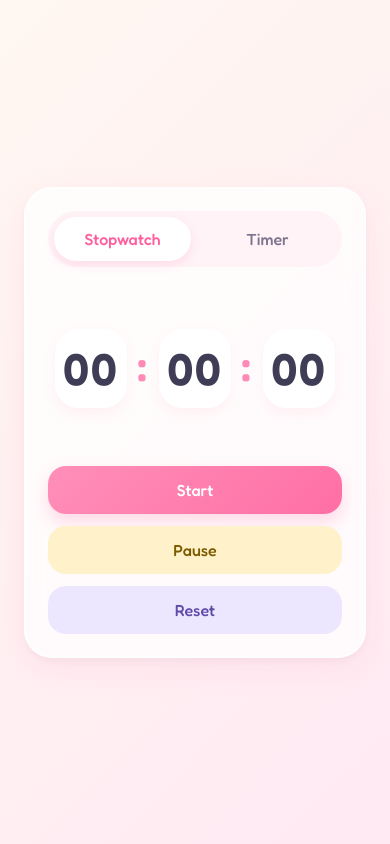
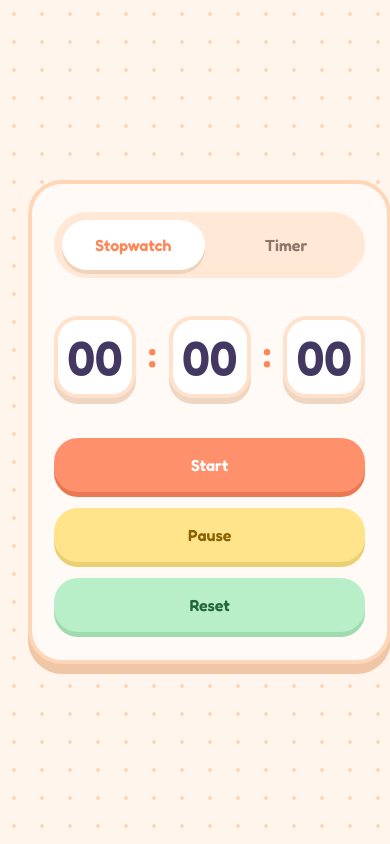
Before and after one commit to amirana/time-please, a React (Vite) app: page / in a window 390 px wide. Built offline with nearby package versions, Linux system fonts and the light colour scheme.

Commit message:
style: enhance UI with improved layout, colors, and responsive design

```diff
--- a/src/App.css
+++ b/src/App.css
@@ -8,9 +8,12 @@
 
 body {
   font-family: "Fredoka", sans-serif;
-  background: linear-gradient(135deg, #fff7f1, #ffe9f3);
   min-height: 100vh;
-  color: #3f3d56;
+  background: #fff5ec;
+  background-image:
+    radial-gradient(#ffd7b6 2px, transparent 2px);
+  background-size: 28px 28px;
+  color: #453830;
 }
 
 button,
@@ -22,56 +25,58 @@ input {
   min-height: 100vh;
   display: grid;
   place-items: center;
-  padding: 24px;
+  padding: 28px;
 }
+
+/* Main Card */
 
 .app-wrapper {
   width: 100%;
-  max-width: 480px;
-  background: rgba(255, 255, 255, 0.75);
-  backdrop-filter: blur(12px);
-  border: 2px solid rgba(255, 255, 255, 0.7);
-  border-radius: 32px;
-  padding: 28px;
-  box-shadow:
-    0 10px 30px rgba(255, 170, 200, 0.18),
-    0 4px 10px rgba(0, 0, 0, 0.04);
+  max-width: 560px;
+  background: #fffaf5;
+  border: 4px solid #ffd7b8;
+  border-radius: 42px;
+  padding: 38px 34px;
+  box-shadow: 0 10px 0 #efc7a6;
 }
 
 /* Tabs */
 
 .tabs-nav {
-  margin-bottom: 32px;
+  margin-bottom: 46px;
 }
 
 .tabs-list {
   list-style: none;
   display: flex;
-  background: #fff3f7;
-  padding: 6px;
+  gap: 10px;
+  background: #ffe8d6;
+  padding: 8px;
   border-radius: 999px;
-  gap: 8px;
 }
 
 .tab-item {
   flex: 1;
   text-align: center;
-  padding: 12px;
+  padding: 15px;
   border-radius: 999px;
   cursor: pointer;
-  font-weight: 500;
-  transition: all 0.25s ease;
-  color: #7d748d;
+  font-weight: 600;
+  font-size: 1rem;
+  color: #8c7768;
+  transition:
+    transform 0.12s ease,
+    background 0.12s ease;
 }
 
 .tab-item:hover {
-  background: rgba(255, 255, 255, 0.7);
+  transform: translateY(-1px);
 }
 
 .tab-item.active {
   background: white;
-  color: #ff5f9e;
-  box-shadow: 0 4px 10px rgba(255, 95, 158, 0.15);
+  color: #ff8757;
+  box-shadow: 0 4px 0 #f1d2ba;
 }
 
 /* Content */
@@ -79,119 +84,73 @@ input {
 .content-panel {
   display: flex;
   flex-direction: column;
-  gap: 28px;
+  gap: 42px;
 }
+
+/* Timer Display */
 
 .display-section {
   display: flex;
   justify-content: center;
-  align-items: center;
-  margin: 30px 0;
 }
 
 .time-display {
   display: flex;
   align-items: center;
-  gap: 10px;
-  font-size: clamp(2.8rem, 7vw, 4.5rem);
-  font-weight: 600;
-  letter-spacing: 2px;
+  gap: 18px;
 }
 
 .time-unit {
-  min-width: 88px;
-  text-align: center;
+  width: 104px;
+  height: 104px;
   background: white;
-  padding: 14px 10px;
-  border-radius: 24px;
-  box-shadow:
-    0 6px 14px rgba(255, 175, 204, 0.15),
-    inset 0 -2px 0 rgba(255, 255, 255, 0.7);
+  border: 4px solid #ffe1cc;
+  border-radius: 30px;
+  display: flex;
+  justify-content: center;
+  align-items: center;
+  font-size: 4rem;
+  font-weight: 600;
+  color: #433861;
+  box-shadow: 0 6px 0 #efd6c2;
 }
 
 .time-separator {
-  color: #ff8ab7;
+  font-size: 3.2rem;
+  font-weight: 600;
+  color: #ff8757;
   transform: translateY(-4px);
-}
-
-/* Buttons */
-
-.controls-group {
-  display: flex;
-  gap: 12px;
-}
-
-.btn {
-  flex: 1;
-  border: none;
-  border-radius: 18px;
-  padding: 14px;
-  font-size: 1rem;
-  font-weight: 500;
-  cursor: pointer;
-  transition:
-    transform 0.18s ease,
-    box-shadow 0.18s ease,
-    opacity 0.2s ease;
-}
-
-.btn:hover {
-  transform: translateY(-2px);
-}
-
-.btn:active {
-  transform: scale(0.98);
-}
-
-.btn-primary {
-  background: linear-gradient(135deg, #ff8fb8, #ff6fa5);
-  color: white;
-  box-shadow: 0 8px 18px rgba(255, 111, 165, 0.25);
-}
-
-.btn-secondary {
-  background: #fff1c9;
-  color: #7c5b00;
-}
-
-.btn-tertiary {
-  background: #ece7ff;
-  color: #5f4ca8;
 }
 
 /* Inputs */
 
 .inputs-group {
   display: flex;
-  gap: 12px;
-  margin: 30px 0;
+  gap: 14px;
+  margin: 20px 0 40px;
 }
 
 .time-input {
   width: 100%;
-  border: none;
+  height: 64px;
+  border: 4px solid #ffe1cc;
+  border-radius: 22px;
+  background: white;
   outline: none;
-  background: white;
-  padding: 16px;
-  border-radius: 18px;
   text-align: center;
-  font-size: 1rem;
-  color: #3f3d56;
-  box-shadow: 0 4px 12px rgba(0, 0, 0, 0.04);
-  transition: all 0.2s ease;
+  font-size: 1.1rem;
+  font-weight: 600;
+  color: #5d4e45;
+  transition: border-color 0.12s ease;
 }
 
 .time-input:focus {
-  box-shadow:
-    0 0 0 3px rgba(255, 143, 184, 0.2),
-    0 4px 12px rgba(0, 0, 0, 0.05);
+  border-color: #ffb48c;
 }
 
 .time-input::placeholder {
-  color: #b6adc4;
+  color: #c9b4a6;
 }
-
-/* Remove arrows */
 
 .time-input::-webkit-outer-spin-button,
 .time-input::-webkit-inner-spin-button {
@@ -203,42 +162,124 @@ input {
   -moz-appearance: textfield;
 }
 
-/* Time up message */
+/* Buttons */
+
+.controls-group {
+  display: flex;
+  gap: 16px;
+  margin-top: 6px;
+}
+
+.btn {
+  flex: 1;
+  border: none;
+  border-radius: 24px;
+  padding: 17px;
+  font-size: 1rem;
+  font-weight: 600;
+  cursor: pointer;
+  transition:
+    transform 0.12s ease,
+    box-shadow 0.12s ease;
+}
+
+.btn:hover {
+  transform: translateY(-2px);
+}
+
+.btn:active {
+  transform: translateY(2px);
+}
+
+/* Button Colors */
+
+.btn-primary {
+  background: #ff906c;
+  color: white;
+  box-shadow: 0 5px 0 #eb7852;
+}
+
+.btn-secondary {
+  background: #ffe48c;
+  color: #896100;
+  box-shadow: 0 5px 0 #ebd073;
+}
+
+.btn-tertiary {
+  background: #b8efc8;
+  color: #23663c;
+  box-shadow: 0 5px 0 #9edcb0;
+}
+
+/* Time Up Message */
 
 .time-up-message {
   text-align: center;
-  background: #fff0f5;
-  color: #ff4f8b;
-  padding: 12px;
-  border-radius: 16px;
-  font-weight: 500;
-  animation: bounce 0.7s ease infinite alternate;
+  background: #fff1c8;
+  color: #9a6700;
+  border: 3px solid #ffe089;
+  padding: 14px;
+  border-radius: 20px;
+  font-weight: 600;
+  animation: pop 0.3s ease;
 }
 
-@keyframes bounce {
-  from {
-    transform: translateY(0);
+/* Animation */
+
+@keyframes pop {
+  0% {
+    transform: scale(0.92);
   }
 
-  to {
-    transform: translateY(-4px);
+  60% {
+    transform: scale(1.04);
+  }
+
+  100% {
+    transform: scale(1);
   }
 }
 
-/* Responsive */
+/* Mobile */
 
-@media (max-width: 500px) {
+@media (max-width: 600px) {
   .app-wrapper {
-    padding: 22px;
-    border-radius: 28px;
+    padding: 28px 22px;
+    border-radius: 34px;
+  }
+
+  .tabs-nav {
+    margin-bottom: 38px;
+  }
+
+  .content-panel {
+    gap: 34px;
+  }
+
+  .time-display {
+    gap: 12px;
   }
 
   .time-unit {
-    min-width: 72px;
-    padding: 12px 8px;
+    width: 82px;
+    height: 82px;
+    font-size: 3rem;
+    border-radius: 24px;
+  }
+
+  .time-separator {
+    font-size: 2.4rem;
+  }
+
+  .inputs-group {
+    gap: 10px;
   }
 
   .controls-group {
     flex-direction: column;
   }
+
+  .btn {
+    width: 100%;
+  }
 }
```
